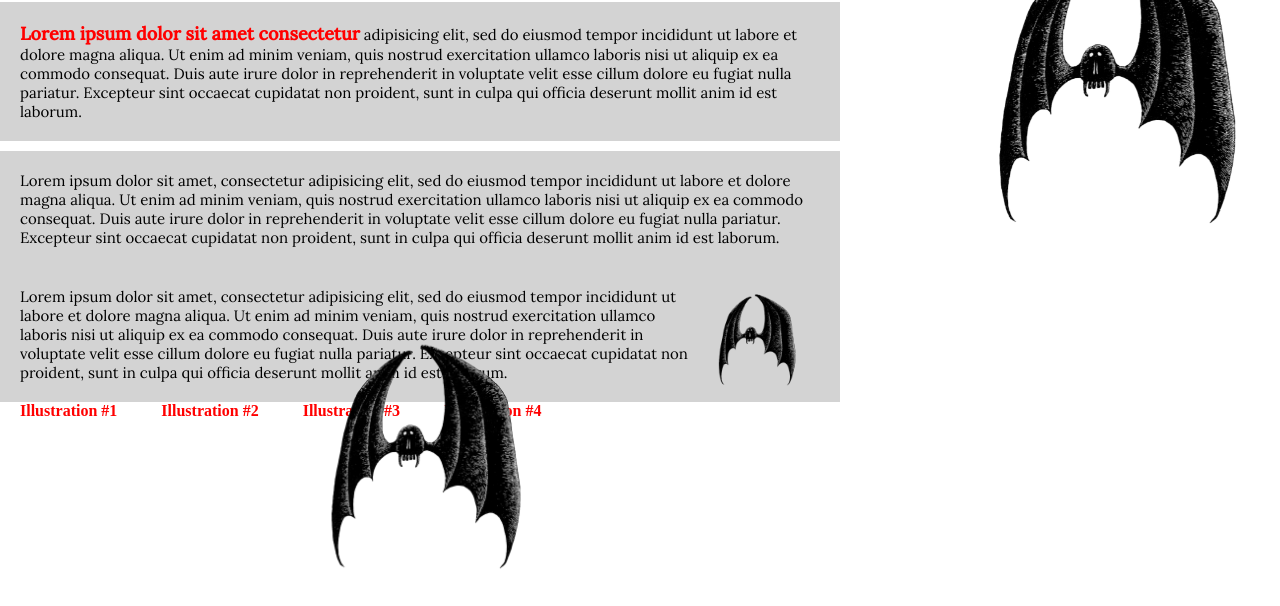
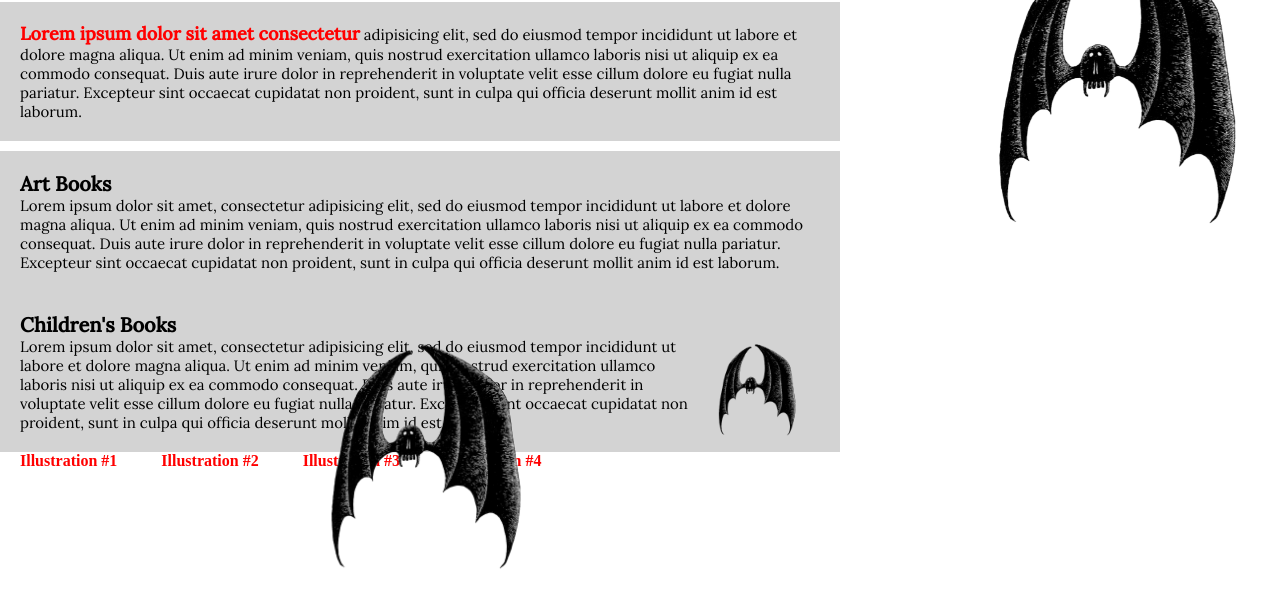
Before and after one commit to bielicke04/Assigment-4, a plain HTML site: page index.html in a window 1280 px wide. Shown: the part 78-684 px from the top of the page. Drawn offline with Linux system fonts and the light colour scheme.

Commit message:
Added H2, H3 headers after running through HTML validation.

```diff
--- a/css/style.css
+++ b/css/style.css
@@ -10,6 +10,11 @@ h1 {
 
 h1:hover {
   color: red;
+}
+
+h2, h3 {
+  font-weight: 600;
+  font-size: 20px;
 }
 
 header {
--- a/index.html
+++ b/index.html
@@ -21,12 +21,14 @@
     </section>
 
     <section class="middle-section">
+      <h2>Art Books</h2>
       <p>Lorem ipsum dolor sit amet, consectetur adipisicing elit, sed do eiusmod tempor incididunt ut labore et dolore magna aliqua. Ut enim ad minim veniam, quis nostrud exercitation ullamco laboris nisi ut aliquip ex ea commodo consequat. Duis aute irure dolor in reprehenderit in voluptate velit esse cillum dolore eu fugiat nulla pariatur. Excepteur sint occaecat cupidatat non proident, sunt in culpa qui officia deserunt mollit anim id est laborum.</p>
 
       <img class="bat" src="image/bat.png" alt="Bat" title="Bat" />
     </section>
 
     <section class="bottom-section">
+      <h3>Children's Books</h3>
       <img class="bat-bottom" src="image/bat.png" alt="Bat" title="Bat"/>
 
       <p>Lorem ipsum dolor sit amet, consectetur adipisicing elit, sed do eiusmod tempor incididunt ut labore et dolore magna aliqua. Ut enim ad minim veniam, quis nostrud exercitation ullamco laboris nisi ut aliquip ex ea commodo consequat. Duis aute irure dolor in reprehenderit in voluptate velit esse cillum dolore eu fugiat nulla pariatur. Excepteur sint occaecat cupidatat non proident, sunt in culpa qui officia deserunt mollit anim id est laborum.</p>
@@ -44,6 +46,5 @@
       <img class="flying-bat" src="image/bat.png" alt="Bat" title="Bat"/>
     </div>
 
-
   </body>
 </html>
```
